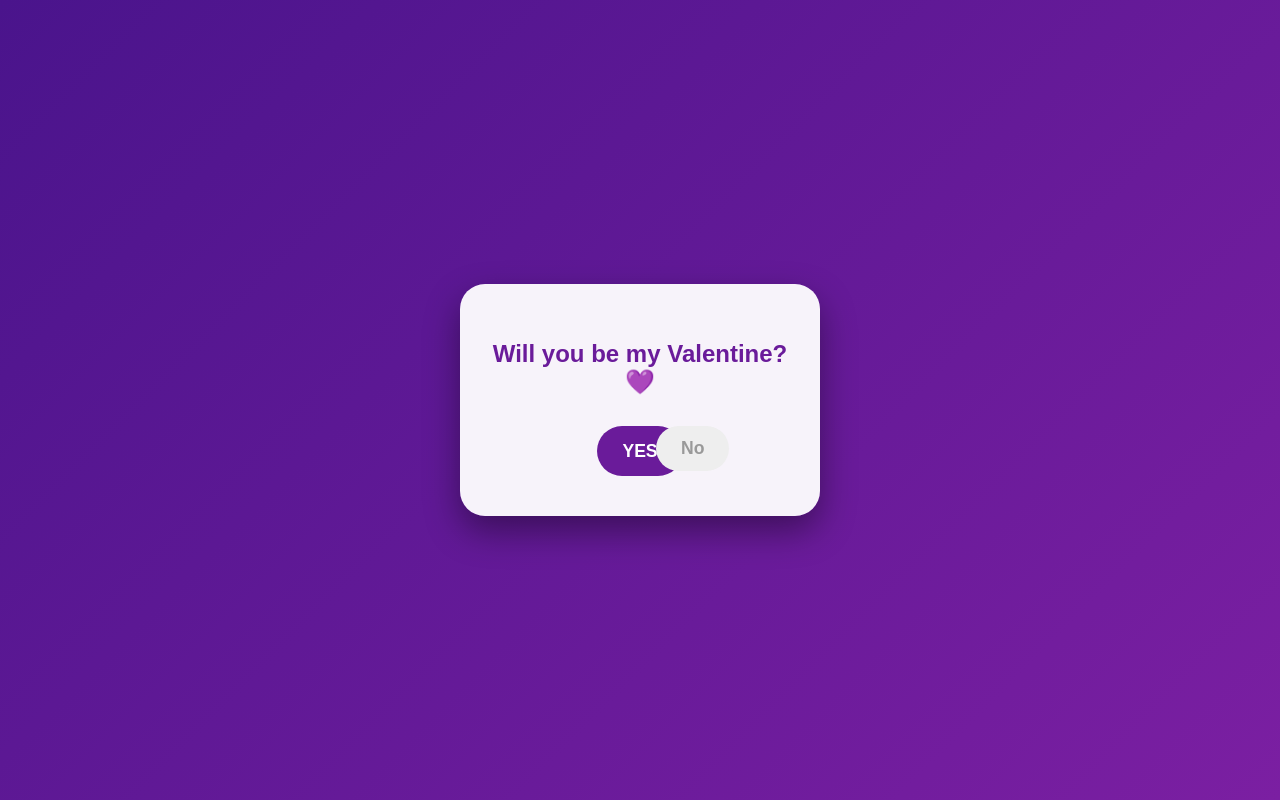
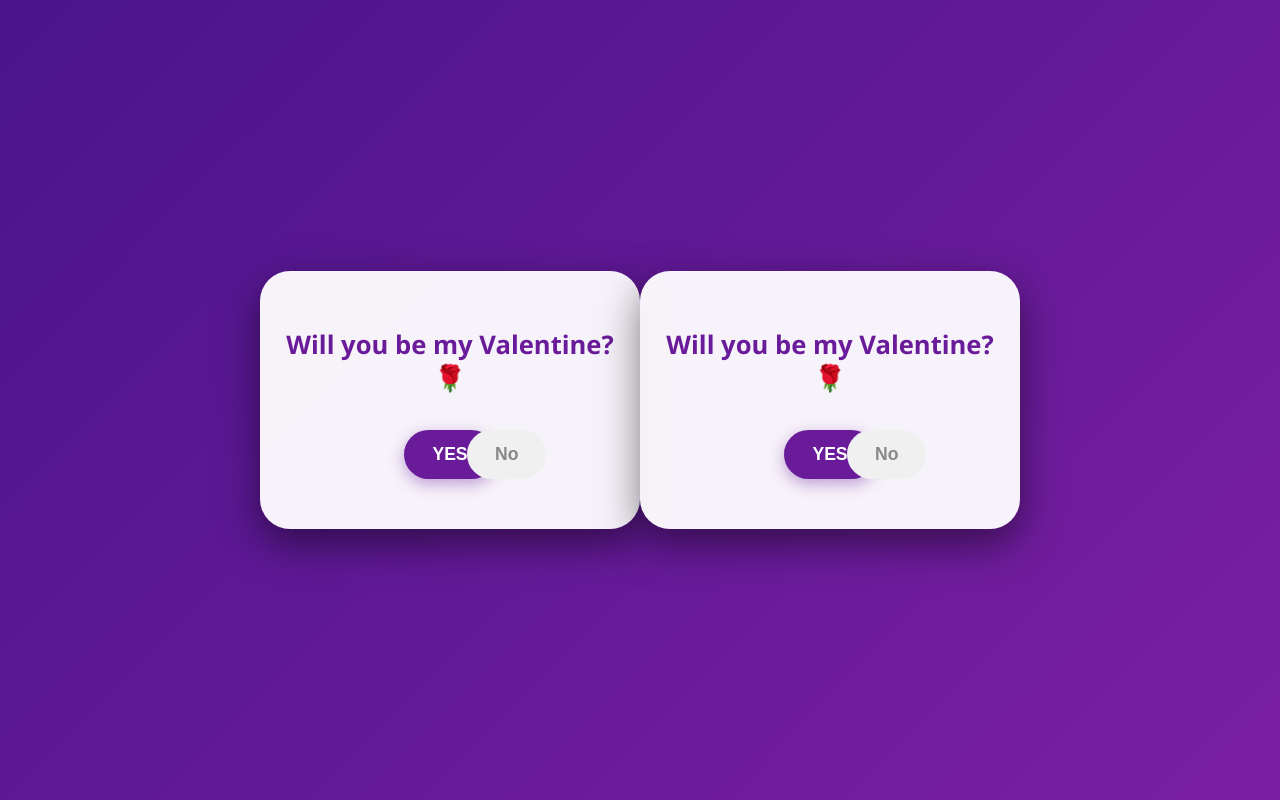
Before and after one commit to ajulepalazhi/ForUMyLove, a plain HTML site: page index.html in a window 1280 px wide. Drawn offline with Linux system fonts and the light colour scheme.

Commit message:
Add files via upload

```diff
--- a/index.html
+++ b/index.html
@@ -3,12 +3,12 @@
 <head>
     <meta charset="UTF-8">
     <meta name="viewport" content="width=device-width, initial-scale=1.0, maximum-scale=1.0, user-scalable=no">
-    <title>A Special Surprise ❤️</title>
+    <title>A Special Message for You 💜</title>
     <style>
         :root {
             --purple: #6a1b9a;
             --white: #ffffff;
-            --bg: #f3e5f5;
+            --accent: #9c27b0;
         }
 
         body {
@@ -19,55 +19,76 @@
             justify-content: center;
             height: 100vh;
             background: linear-gradient(135deg, #4a148c 0%, #7b1fa2 100%);
-            font-family: 'Arial', sans-serif;
+            font-family: 'Segoe UI', Tahoma, Geneva, Verdana, sans-serif;
             overflow: hidden;
-            touch-action: none; /* Prevents accidental zooming/scrolling */
+            touch-action: none;
         }
 
         .card {
             background: rgba(255, 255, 255, 0.95);
             padding: 40px 20px;
-            border-radius: 25px;
-            box-shadow: 0 15px 35px rgba(0,0,0,0.4);
-            width: 80%;
-            max-width: 320px;
+            border-radius: 30px;
+            box-shadow: 0 15px 40px rgba(0,0,0,0.5);
+            width: 85%;
+            max-width: 340px;
             text-align: center;
             z-index: 10;
+            position: relative;
         }
 
-        h1 { color: var(--purple); font-size: 1.5rem; margin-bottom: 30px; }
+        h1 {
+            color: var(--purple);
+            font-size: 1.6rem;
+            margin-bottom: 25px;
+            line-height: 1.3;
+        }
 
         .btn-container {
             display: flex;
             justify-content: center;
+            align-items: center;
             gap: 20px;
-            min-height: 50px;
+            min-height: 70px;
             position: relative;
         }
 
         button {
-            padding: 12px 25px;
+            padding: 14px 28px;
             font-size: 1.1rem;
             font-weight: bold;
             border: none;
             border-radius: 50px;
             cursor: pointer;
+            transition: transform 0.1s;
         }
 
-        #yesBtn { background: var(--purple); color: white; z-index: 11; }
+        #yesBtn {
+            background-color: var(--purple);
+            color: white;
+            box-shadow: 0 5px 15px rgba(106, 27, 154, 0.4);
+            z-index: 11;
+        }
 
         #noBtn {
-            background: #eee;
-            color: #999;
-            position: absolute; /* Needed for teleporting */
-            left: 55%; /* Initial position next to Yes */
+            background-color: #f0f0f0;
+            color: #888;
+            position: absolute;
+            left: 55%;
+            z-index: 12;
             transition: 0.1s ease-out;
-            z-index: 12;
         }
 
         #celebration { display: none; }
-        .photo { width: 100%; border-radius: 15px; margin-top: 15px; border: 3px solid var(--purple); }
 
+        .photo {
+            width: 100%;
+            border-radius: 20px;
+            margin-top: 15px;
+            border: 4px solid var(--purple);
+            box-shadow: 0 5px 15px rgba(0,0,0,0.2);
+        }
+
+        /* Heart Rain Animation */
         .heart-fall {
             position: fixed;
             top: -10%;
@@ -75,13 +96,16 @@
             z-index: 1;
             animation: fall linear forwards;
         }
-        @keyframes fall { to { transform: translateY(110vh) rotate(360deg); } }
+
+        @keyframes fall {
+            to { transform: translateY(110vh) rotate(360deg); }
+        }
     </style>
 </head>
 <body>
 
     <div class="card" id="mainCard">
-        <h1>Will you be my Valentine? 💜</h1>
+        <h1>Will you be my Valentine? 🌹</h1>
         <div class="btn-container">
             <button id="yesBtn" onclick="showLove()">YES</button>
             <button id="noBtn"
@@ -93,23 +117,25 @@
 
     <div class="card" id="celebration">
         <h1>I knew you'd say yes! 💜</h1>
-        <img class="photo" src="https://via.placeholder.com/400x500/9c27b0/ffffff?text=Our+Photo+Here" alt="Us">
+        <p style="color: #4a148c; font-weight: bold; margin-bottom: 10px;">You make my life beautiful.</p>
+
+        <img class="photo" src="us.jpg" alt="Our Picture">
+
+        <p style="font-size: 0.9rem; margin-top: 20px; color: #7b1fa2;">Happy Valentine's Day! Forever yours. 🌹</p>
     </div>
 
     <script>
         function moveBtn(event) {
-            if(event) event.preventDefault(); // Stop the phone from actually clicking
+            if(event) event.preventDefault();
+            const btn = document.getElementById('noBtn');
+            btn.style.position = 'fixed';
 
-            const btn = document.getElementById('noBtn');
-
-            // Calculate random position while staying on screen
-            const maxX = window.innerWidth - btn.clientWidth - 20;
-            const maxY = window.innerHeight - btn.clientHeight - 20;
+            const maxX = window.innerWidth - btn.clientWidth - 30;
+            const maxY = window.innerHeight - btn.clientHeight - 30;
 
             const newX = Math.floor(Math.random() * maxX);
             const newY = Math.floor(Math.random() * maxY);
 
-            btn.style.position = 'fixed';
             btn.style.left = newX + 'px';
             btn.style.top = newY + 'px';
         }
@@ -123,7 +149,169 @@
         function createHeart() {
             const heart = document.createElement('div');
             heart.className = 'heart-fall';
-            const colors = ['#9c27b0', '#e1bee7', '#ffffff'];
+            const colors = ['#9c27b0', '#e1bee7', '#ffffff', '#6a1b9a'];
+            heart.style.color = colors[Math.floor(Math.random() * colors.length)];
+            heart.innerHTML = '💜';
+            heart.style.left = Math.random() * 100 + 'vw';
+            heart.style.fontSize = (Math.random() * 15 + 15) + 'px';
+            heart.style.animationDuration = (Math.random() * 2 + 3) + 's';
+            document.body.appendChild(heart);
+            setTimeout(() => heart.remove(), 5000);
+        }
+    </script>
+</body>
+</html><!DOCTYPE html>
+<html lang="en">
+<head>
+    <meta charset="UTF-8">
+    <meta name="viewport" content="width=device-width, initial-scale=1.0, maximum-scale=1.0, user-scalable=no">
+    <title>A Special Message for You 💜</title>
+    <style>
+        :root {
+            --purple: #6a1b9a;
+            --white: #ffffff;
+            --accent: #9c27b0;
+        }
+
+        body {
+            margin: 0;
+            padding: 0;
+            display: flex;
+            align-items: center;
+            justify-content: center;
+            height: 100vh;
+            background: linear-gradient(135deg, #4a148c 0%, #7b1fa2 100%);
+            font-family: 'Segoe UI', Tahoma, Geneva, Verdana, sans-serif;
+            overflow: hidden;
+            touch-action: none;
+        }
+
+        .card {
+            background: rgba(255, 255, 255, 0.95);
+            padding: 40px 20px;
+            border-radius: 30px;
+            box-shadow: 0 15px 40px rgba(0,0,0,0.5);
+            width: 85%;
+            max-width: 340px;
+            text-align: center;
+            z-index: 10;
+            position: relative;
+        }
+
+        h1 {
+            color: var(--purple);
+            font-size: 1.6rem;
+            margin-bottom: 25px;
+            line-height: 1.3;
+        }
+
+        .btn-container {
+            display: flex;
+            justify-content: center;
+            align-items: center;
+            gap: 20px;
+            min-height: 70px;
+            position: relative;
+        }
+
+        button {
+            padding: 14px 28px;
+            font-size: 1.1rem;
+            font-weight: bold;
+            border: none;
+            border-radius: 50px;
+            cursor: pointer;
+            transition: transform 0.1s;
+        }
+
+        #yesBtn {
+            background-color: var(--purple);
+            color: white;
+            box-shadow: 0 5px 15px rgba(106, 27, 154, 0.4);
+            z-index: 11;
+        }
+
+        #noBtn {
+            background-color: #f0f0f0;
+            color: #888;
+            position: absolute;
+            left: 55%;
+            z-index: 12;
+            transition: 0.1s ease-out;
+        }
+
+        #celebration { display: none; }
+
+        .photo {
+            width: 100%;
+            border-radius: 20px;
+            margin-top: 15px;
+            border: 4px solid var(--purple);
+            box-shadow: 0 5px 15px rgba(0,0,0,0.2);
+        }
+
+        /* Heart Rain Animation */
+        .heart-fall {
+            position: fixed;
+            top: -10%;
+            user-select: none;
+            z-index: 1;
+            animation: fall linear forwards;
+        }
+
+        @keyframes fall {
+            to { transform: translateY(110vh) rotate(360deg); }
+        }
+    </style>
+</head>
+<body>
+
+    <div class="card" id="mainCard">
+        <h1>Will you be my Valentine? 🌹</h1>
+        <div class="btn-container">
+            <button id="yesBtn" onclick="showLove()">YES</button>
+            <button id="noBtn"
+                onmouseover="moveBtn()"
+                ontouchstart="moveBtn(event)"
+                onclick="event.preventDefault()">No</button>
+        </div>
+    </div>
+
+    <div class="card" id="celebration">
+        <h1>I knew you'd say yes! 💜</h1>
+        <p style="color: #4a148c; font-weight: bold; margin-bottom: 10px;">You make my life beautiful.</p>
+
+        <img class="photo" src="us.jpg" alt="Our Picture">
+
+        <p style="font-size: 0.9rem; margin-top: 20px; color: #7b1fa2;">Happy Valentine's Day! Forever yours. 🌹</p>
+    </div>
+
+    <script>
+        function moveBtn(event) {
+            if(event) event.preventDefault();
+            const btn = document.getElementById('noBtn');
+            btn.style.position = 'fixed';
+
+            const maxX = window.innerWidth - btn.clientWidth - 30;
+            const maxY = window.innerHeight - btn.clientHeight - 30;
+
+            const newX = Math.floor(Math.random() * maxX);
+            const newY = Math.floor(Math.random() * maxY);
+
+            btn.style.left = newX + 'px';
+            btn.style.top = newY + 'px';
+        }
+
+        function showLove() {
+            document.getElementById('mainCard').style.display = 'none';
+            document.getElementById('celebration').style.display = 'block';
+            setInterval(createHeart, 200);
+        }
+
+        function createHeart() {
+            const heart = document.createElement('div');
+            heart.className = 'heart-fall';
+            const colors = ['#9c27b0', '#e1bee7', '#ffffff', '#6a1b9a'];
             heart.style.color = colors[Math.floor(Math.random() * colors.length)];
             heart.innerHTML = '💜';
             heart.style.left = Math.random() * 100 + 'vw';
```
